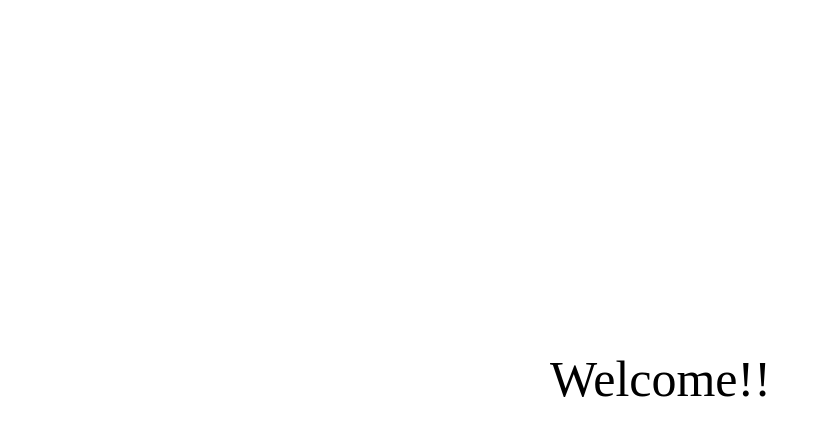
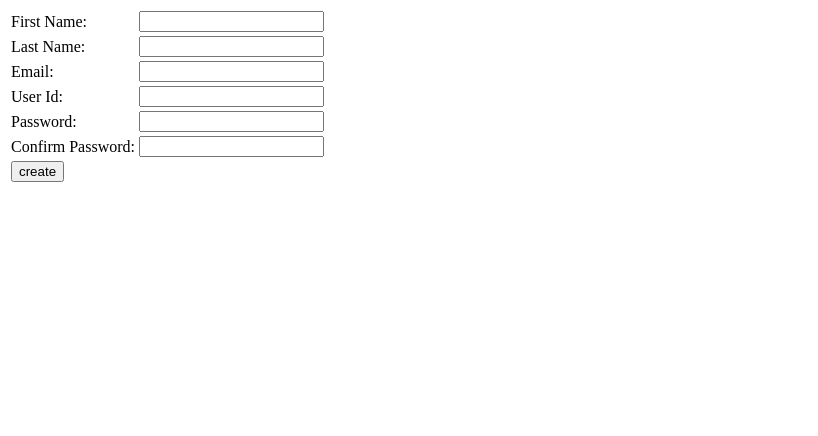
Before and after one commit to LabiMalhi/Csd2214-5-week06_Activity1-2-3, a plain HTML site: page Malhi/index.html in a window 1280 px wide. Shown: the whole page, without its empty margins (0-818 px from the left). Drawn offline with Linux system fonts and the light colour scheme.

Commit message:
Activity4

```diff
--- a/Malhi/index.html
+++ b/Malhi/index.html
@@ -1,85 +1,115 @@
 <!DOCTYPE html>
 <html>
 <head>
-    <meta charset="utf-8" />
-    <title>Malhi</title>
-    <link href="css/default.css" rel="stylesheet" />
+    <title>Form Validation</title>
 
-    <script>
-        /* var rows = prompt("How many rows for your multiplicatio table?");
-         var cols = prompt("How many columns for your multiplicatio table?");
-         if (rows == "" || rows == null)
-             rows = 10;
-         if (cols == "" || cols == null)
-             cols = 10;
-         createTable(rows, cols);
-         function createTable(rows, cols) {
+</head>
+<body>
+    <table id="table1">
+        <tr>
+            <td>First Name:</td>
+            <td><input type="text" id="first" onkeyup="validate();" /></td>
+            <td><div id=" errFirst"></div></td>
+        </tr>
+        <tr>
+            <td>Last Name:</td>
+            <td><input type="text" id="last" onkeyup="validate();" /></td>
+            <td><div id=" errLast"></div></td>
 
-             var j = 1;
-             var output = "<table border ='1' width='500' cellspacing='0' cellpadding ='5'>";
-             for (i = 1; i <= rows; i++) {
-                 output = output + "<tr>"
-                 while (j <= cols) {
-                     output = output + "<td>" + (i * j) + "</td>";
-                     j = j + 1;
-                 }
+        </tr>
+        <tr>
+            <td>Email:</td>
+            <td><input type="text" id="email" onkeyup="validate();" /></td>
+            <td><div id=" errEmail"></div></td>
 
-                 output = output + "</tr>"
-                 j = 1;
+        </tr>
+        <tr>
+            <td>User Id:</td>
+            <td><input type="text" id="uid" onkeyup="validate();" /></td>
+            <td><div id=" errUid"></div></td>
 
-             }
+        </tr>
+        <tr>
+            <td>Password:</td>
+            <td><input type="password" id="password" onkeyup="validate();" /></td>
+            <td><div id=" errPassword"></div></td>
 
-             output = output + "</table>";
-             document.write(output);
+        </tr>
+        <tr>
+            <td>Confirm Password:</td>
+            <td><input type="password" id="confirm" onkeyup="validate();" /></td>
+            <td><div id=" errConfirm"></div></td>
 
-         }
+        </tr>
+        <tr>
+
+            <td><input type="button" id="create" value="create" onclick="validate(); finalValidate();" /></td>
+            <td><div id=" errFinal"></div></td>
+
+        </tr>
+    </table>
+    <div id="div"></div>
+    <script type="text/javascript">
+        var divs = new Array();
+        divs[0] = "errFirst";
+        divs[1] = "errLast";
+        divs[2] = "errEmail";
+        divs[3] = "errUid";
+        divs[4] = "errPassword";
+        divs[5] = "errConfirm";
+        function validate() {
+            var inputs = new Array();
+            inputs[0] = document.getElementById('first').value;
+            inputs[1] = document.getElementById('last').value;
+            inputs[2] = document.getElementById('email').value;
+            inputs[3] = document.getElementById('uid').value;
+            inputs[4] = document.getElementById('password').value;
+            inputs[5] = document.getElementById('confirm').value;
+            var errors = new Array();
+            errors[0] = "<span style='color:red'>Please enter your first name!</span>";
+            errors[1] = "<span style='color:red'>Please enter your last name!</span>";
+            errors[2] = "<span style='color:red'>Please enter your email!</span>";
+            errors[3] = "<span style='color:red'>Please enter your user id!</span>";
+            errors[4] = "<span style='color:red'>Please enter your password!</span>";
+            errors[5] = "<span style='color:red'>Please confirm your password!</span>";
+            for (i in inputs) {
+                var errMessage = errors[i];
+                var div = divs[i];
+                if (inputs[i] == "")
+                    document.getElementById(div).innerHTML = errMessage;
+                else if (i == 2) {
+                    var atpos = inputs[i].indexOf("@");
+                    var dotpos = inputs[i].lastIndexOf(".");
+                    if (atpos < 1 || dotpos < atpos + 2 || dotpos + 2 >= inputs[i].length)
+                        document.getElementById('errEmail').innerHTML = "<span style='color:red'>Enter a valid email address!</span>";
+                    else
+                        document.getElementById(div).innerHTML = "OK!";
+                }
+                else if (i == 5) {
+                    var first = document.getElementById('password').value;
+                    var second = document.getElementById('confirm').value;
+                    if (second != first)
+                        document.getElementById('errConfirm').innerHTML = "<span style='color:red'>Your passwords don't match!</span>";
+                    else
+                        document.getElementById(div).innerHTML = "OK!";
+                }
+                else
+                    document.getElementById(div).innerHTML = "OK!";
+            }
+        }
+
+        function finalValidate() {
+            var count = 0;
+            for (i = 0; i < 6; i++) {
+                var div = divs[i];
+                if (document.getElementById(div).innerHTML == "OK!")
+                    count = count + 1;
+            }
+            if (count == 6)
+                document.getElementById("errFinal").innerHTML = "All the data you enterd is correct!!!";
+        }
 
 
-
-
-
-            function addNumbers(coutUpto) {
-
-                sum = 0;
-                i = 0;
-                while (i < coutUpto) {
-
-                    sum = sum + i;
-                    i++;
-
-                }
-          for ( i=0; i < coutUpto; i++)
-          {
-
-              sum += i;
-          }
-           return sum;
-         }
-         function trigger() {
-             document.getElementById("hover").addEventListener("mouseover", popup);
-             function popup() {
-                 alert("welcome to my webpage!!");
-             }*/
-        function trigger() {
-            document.getElementById("hover").addEventListener("mouseover", popup);
-            function popup() {
-                alert("welcome to my webpage!!");
-            }
-
-        }
     </script>
-
-    <style>
-        p {
-            font-size: 50px;
-            position: fixed;
-            left: 550px;
-            top: 300px;
-        }
-    </style>
-</head>
-<body onload="trigger();">
-    <p id="hover">Welcome!!</p>
-
 </body>
 </html>
```
